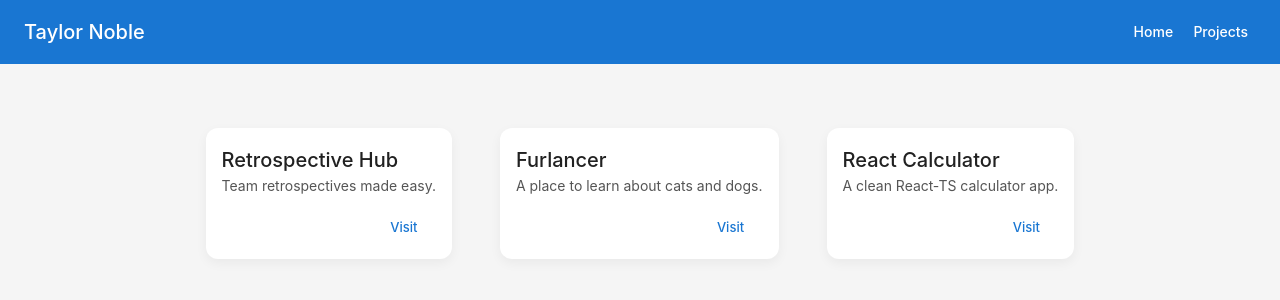
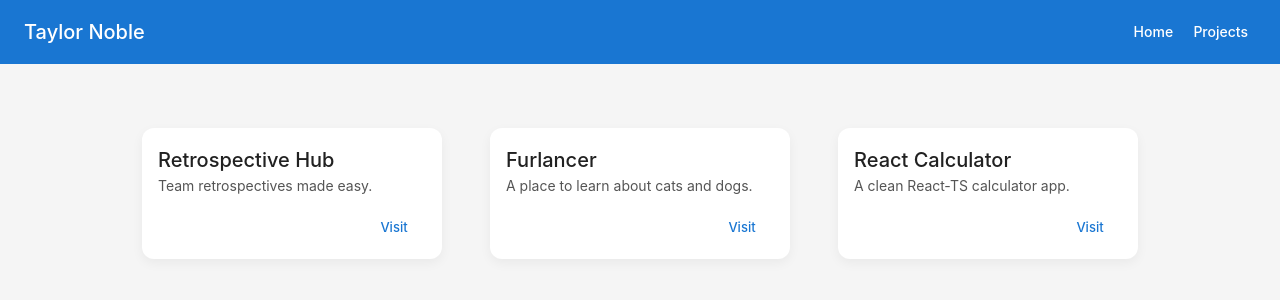
Before and after one commit to tln8679/tln8679.github.io, a React (Vite) app: page /projects in a window 1280 px wide. Shown: the top 300 px of the page. Built offline with nearby package versions, Linux system fonts and the light colour scheme.

Commit message:
fix width

```diff
--- a/src/App.tsx
+++ b/src/App.tsx
@@ -4,7 +4,7 @@ import theme from "./theme";
 
 import NavBar from "./components/NavBar";
 import Home from "./pages/Home/Home";
-import Projects from "./pages/Projects";
+import Projects from "./pages/Projects/Projects";
 
 function App() {
   return (
--- a/src/components/ProjectComponent.tsx
+++ b/src/components/ProjectComponent.tsx
@@ -8,13 +8,24 @@ interface ProjectProps {
 
 export function ProjectComponent({ title, description, link }: ProjectProps) {
   return (
-    <Card sx={{ maxWidth: 345, m: 2, flex: '1 1 300px' }} elevation={3}>
+    <Card
+      sx={{
+        width: 300,
+        m: 2,
+        display: 'flex',
+        flexDirection: 'column',
+        justifyContent: 'space-between'
+      }}
+      elevation={3}
+    >
       <CardContent>
         <Typography variant="h6">{title}</Typography>
         <Typography variant="body2" color="text.secondary">{description}</Typography>
       </CardContent>
       <CardActions>
-        <Button size="small" href={link} target="_blank">Visit</Button>
+        <Button size="small" href={link} target="_blank" rel="noopener">
+          Visit
+        </Button>
       </CardActions>
     </Card>
   );
--- a/src/pages/Projects.tsx
+++ b/src/pages/Projects/Projects.tsx
@@ -1,5 +1,5 @@
 import { Grid, Container } from '@mui/material';
-import { ProjectComponent } from '../components/ProjectComponent';
+import { ProjectComponent } from '../../components/ProjectComponent';
 
 export default function Projects() {
   const projects = [
@@ -22,9 +22,9 @@ export default function Projects() {
 
   return (
     <Container sx={{ mt: 4 }}>
-      <Grid container spacing={2} justifyContent="center">
+      <Grid container spacing={2} justifyContent="center" alignItems="stretch">
         {projects.map((p) => (
-          <Grid item key={p.title}>
+          <Grid item key={p.title} sx={{ flexGrow: 0 }}>
             <ProjectComponent {...p} />
           </Grid>
         ))}
```
